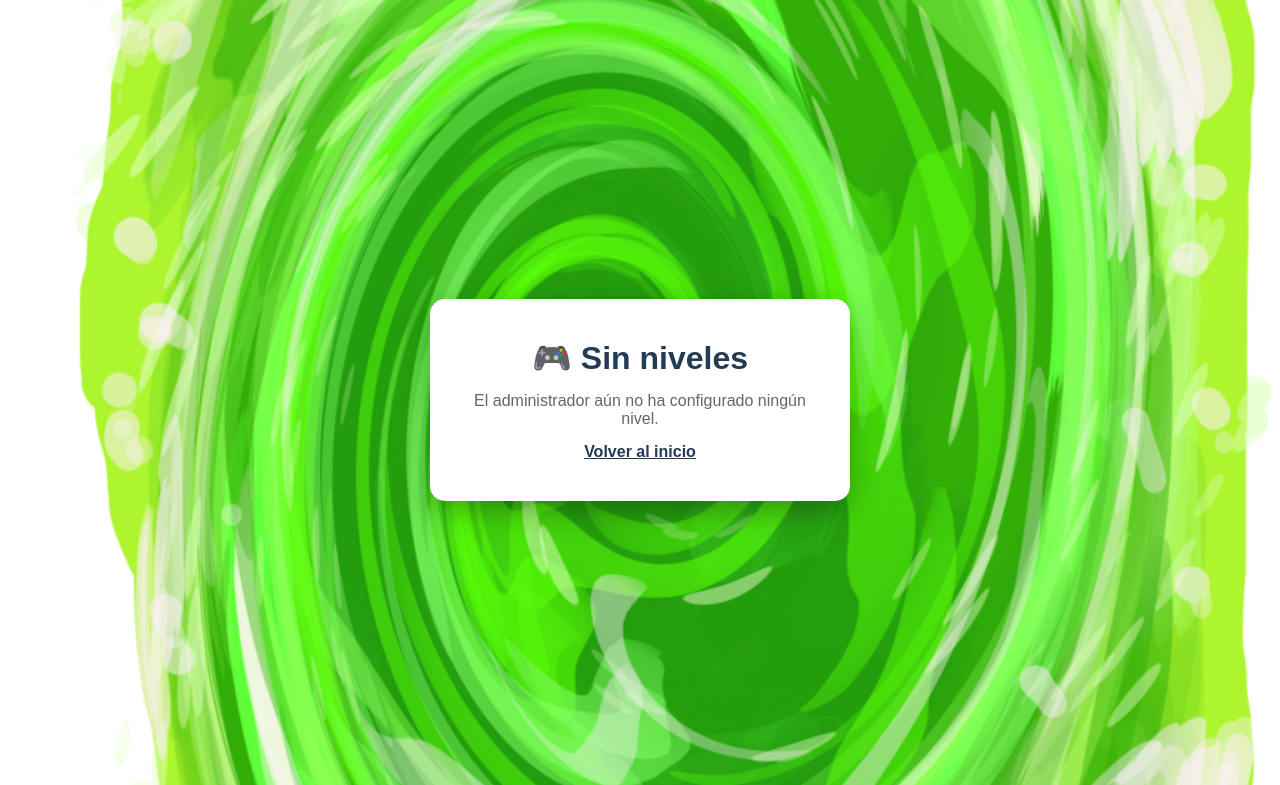
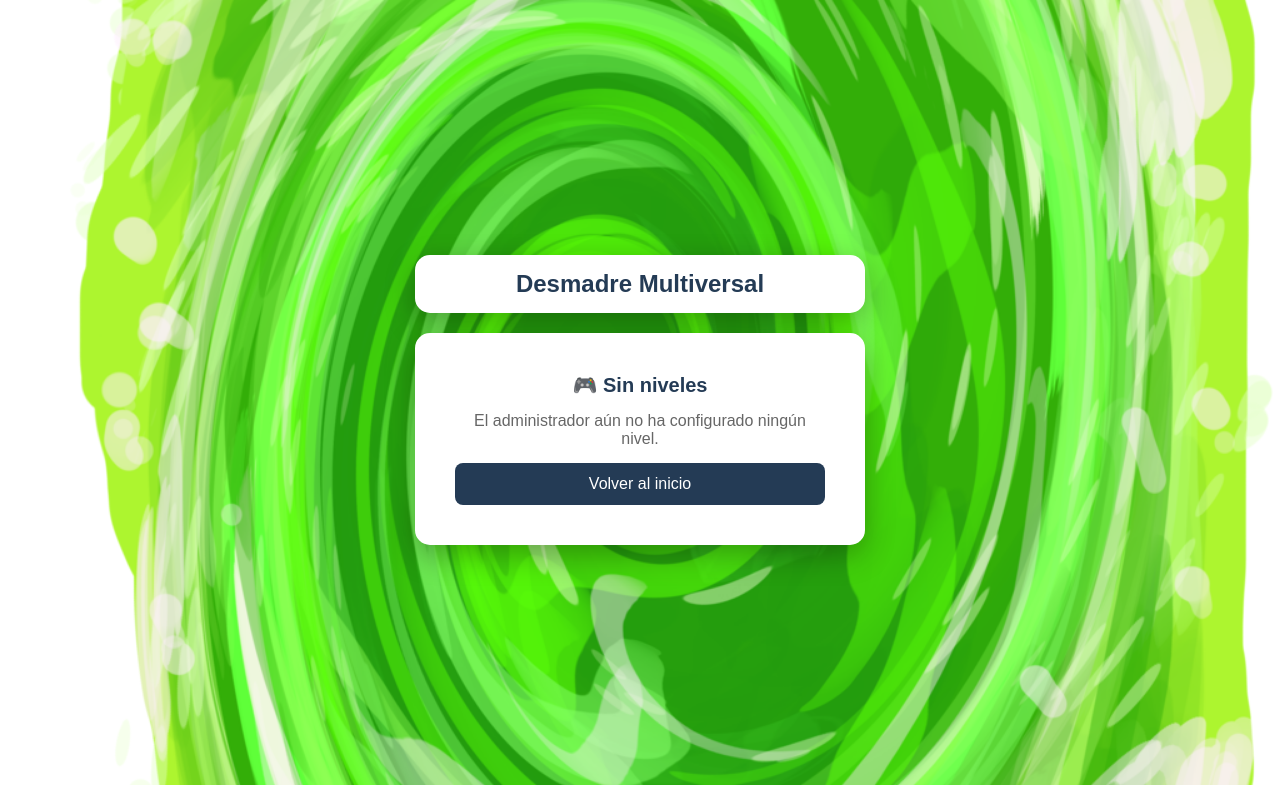
Before and after one commit to rosesgm/juego-palabras-secreta, a Flask app: template templates/game.html in a window 1280 px wide. Shown: the top 785 px of the page. Run offline with Flask 3, Linux system fonts and the light colour scheme; the template is opened without the code that fills it, so the values that code supplies are empty; parts of the project's set-up code (start-up, migrations or seed data) failed here and were passed over; some libraries are stand-ins or nearby versions.

Commit message:
ui: enhance interface consistency and fix Enter key events
- Styled the lives counter as a badge in game.html.
- Made the level number input readonly in the admin form to prevent redundant edits.
- Upgraded navigation links to styled buttons.
- Corrected SweetAlert import order in signup.html to prevent ReferenceError.

```diff
--- a/entities/level.py
+++ b/entities/level.py
@@ -150,4 +150,4 @@ class Level:
         Returns:
             bool: True si la respuesta es correcta (ignorando mayúsculas y espacios extra), False si no.
         """
-        return decrypt(self.word) == answer.lower().strip()  # n
+        return decrypt(self.word) == answer.lower().strip()
--- a/static/js/login.js
+++ b/static/js/login.js
@@ -20,10 +20,10 @@ document.getElementById('btn-login').addEventListener('click', async () => {
             confirmButtonColor: '#243b55'
         });
     }
+});
 
-    document.getElementById('password').addEventListener('keypress', (e) => {
+document.getElementById('password').addEventListener('keypress', (e) => {
     if (e.key === 'Enter') {
         document.getElementById('btn-login').click();
     }
     });
-});
--- a/static/js/signup.js
+++ b/static/js/signup.js
@@ -54,10 +54,10 @@ document.getElementById('btn-register').addEventListener('click', async function
                 confirmButtonText: 'Intentar de nuevo'
             });
     }
+});
 
     document.getElementById('user-repeat-password').addEventListener('keypress', (e) => {
     if (e.key === 'Enter') {
         document.getElementById('btn-register').click();
     }
-    });
 });
--- a/templates/game.html
+++ b/templates/game.html
@@ -6,12 +6,17 @@
     <link rel="stylesheet" href="{{ url_for('static', filename='css/styles.css') }}">
 </head>
 <body>
+    <div style="display: flex; flex-direction: column; gap: 20px; align-items: center;">
+
+        <div style="background: white; padding: 15px; border-radius: 15px; width: 450px; text-align: center; box-shadow: 0 10px 30px rgba(0,0,0,.3);">
+            <h1 style="color: #243b55; font-size: 24px; margin: 0;">Desmadre Multiversal</h1>
+        </div>
+
         {% if nivel %}
-    <div id="login-form" style="width: 450px; text-align: center;">
-
-        <h1 id="level-title" style="margin-bottom: 4px; font-size: 20px; color: #243b55;">
+            <div id="login-form" style="width: 450px; text-align: center; margin-top: 0;">
+                <h2 id="level-title" style="margin-bottom: 2px; font-size: 18px; color: #555; font-weight: bold;">
                     {{ nivel.title }}
-        </h1>
+                </h2>
                 <p style="font-size: 13px; color: #888; margin-bottom: 10px;">
                     Nivel {{ nivel.level_number }} de {{ total }}
                 </p>
@@ -34,8 +39,9 @@
                     <strong>Pista:</strong> {{ nivel.hint }}
                 </p>
 
-        <p style="font-size: 14px; color: #d9534f; margin-bottom: 15px;">
-            Intentos restantes: <strong id="lives-count">3</strong>
+                <p style="font-size: 15px; color: #333; margin-bottom: 15px; display: flex; align-items: center; justify-content: center; gap: 8px;">
+                    Intentos restantes:
+                    <span id="lives-count" style="background-color: #d9534f; color: white; padding: 4px 10px; border-radius: 12px; font-size: 14px; font-weight: bold; display: inline-block; line-height: 1;">3</span>
                 </p>
 
                 <input type="text" id="answer-input" placeholder="Ingresa la palabra secreta" autocomplete="off">
@@ -53,22 +59,20 @@
                   style="display:none;">
             </span>
         {% else %}
-    <!-- Sin niveles configurados -->
-    <div id="login-form" style="width: 420px; text-align: center; gap: 15px;">
-        <h1 style="color: #243b55;">🎮 Sin niveles</h1>
+            <div id="login-form" style="width: 450px; text-align: center; gap: 15px; margin-top: 0;">
+                <h2 style="color: #243b55; font-size: 20px; margin: 0;">🎮 Sin niveles</h2>
                 <p style="color: #666;">El administrador aún no ha configurado ningún nivel.</p>
-        <a href="/" style="color: #243b55; font-weight: bold;">Volver al inicio</a>
+                <button type="button" onclick="window.location.href='/'" style="background: #243b55;">Volver al inicio</button>
             </div>
         {% endif %}
+    </div>
 
     <script src="https://cdn.jsdelivr.net/npm/sweetalert2@11"></script>
-
     <script>
         window.Swal = window.Swal.mixin({
             heightAuto: false
         });
     </script>
-
     <script src="{{ url_for('static', filename='js/game.js') }}"></script>
     <script src="{{ url_for('static', filename='js/logout.js') }}"></script>
 </body>
```
Also changed, not shown: templates/admin.html (+13 -9 lines), templates/index.html (+15 -10 lines), templates/signup.html (+18 -15 lines). Lines whose indentation alone changed are shown as unchanged.
